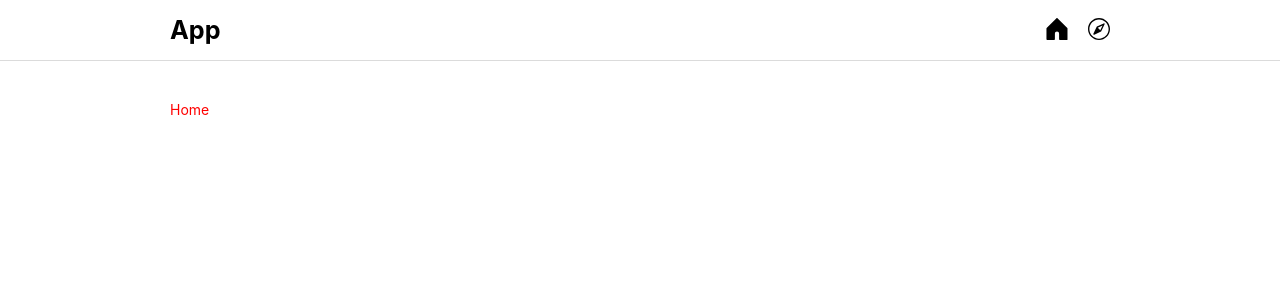
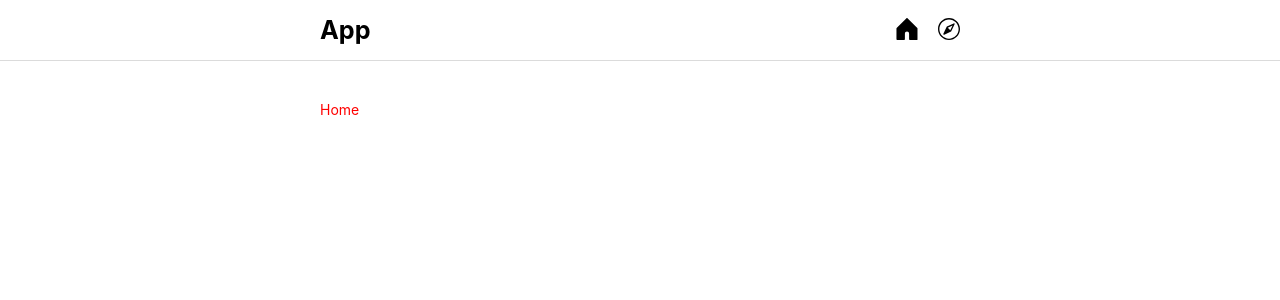
Before and after one commit to xephtar/about-me, a Vue app: page / in a window 1280 px wide. Shown: the top 300 px of the page. Built offline with nearby package versions, Linux system fonts and the light colour scheme.

Commit message:
Fix styling of container component

```diff
--- a/src/components/Container.vue
+++ b/src/components/Container.vue
@@ -12,7 +12,7 @@ export default {
 
 <style scoped>
 .container {
-  max-width: 940px;
+  max-width: 50%;
   margin-left: auto;
   margin-right: auto;
 }
```
